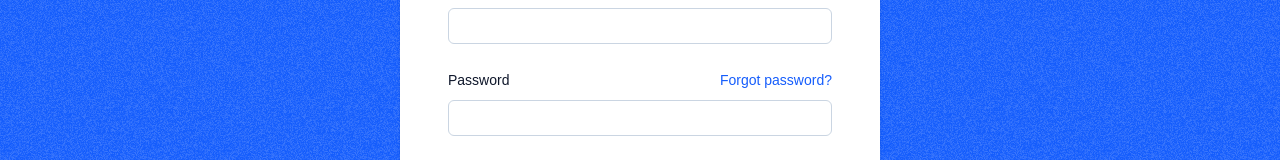
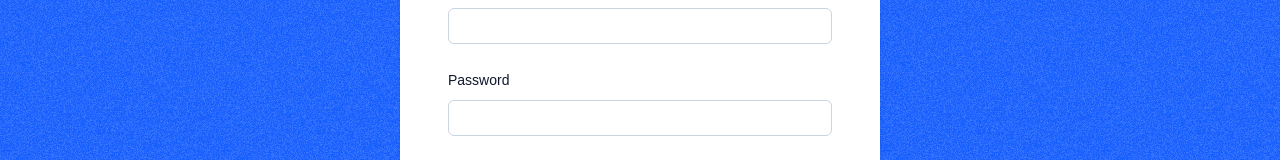
Before and after one commit to makoto0825/Schedule-Arrangement-Application, a Next.js app: page /login in a window 1280 px wide. Shown: the part 371-531 px from the top of the page. Built offline with nearby package versions, Linux system fonts and the light colour scheme.

Commit message:
:shower: remove link for unimplemented feature

```diff
--- a/src/app/login/page.tsx
+++ b/src/app/login/page.tsx
@@ -1,6 +1,6 @@
-import Image from "next/image";
-import Link from "next/link";
-import { login } from "./actions";
+import Image from 'next/image';
+import Link from 'next/link';
+import { login } from './actions';
 
 const page = () => {
   return (
@@ -44,14 +44,6 @@ const page = () => {
                   >
                     Password
                   </label>
-                  <div className="text-sm">
-                    <a
-                      href="#"
-                      className="font-medium text-primary hover:text-blue-500"
-                    >
-                      Forgot password?
-                    </a>
-                  </div>
                 </div>
                 <div className="mt-2">
                   <input
@@ -77,7 +69,7 @@ const page = () => {
             </form>
 
             <p className="mt-10 text-center text-sm/6 text-foreground-weak">
-              Not a member?{" "}
+              Not a member?{' '}
               <Link
                 href="/signup"
                 className="font-semibold text-primary hover:text-blue-500"
```
